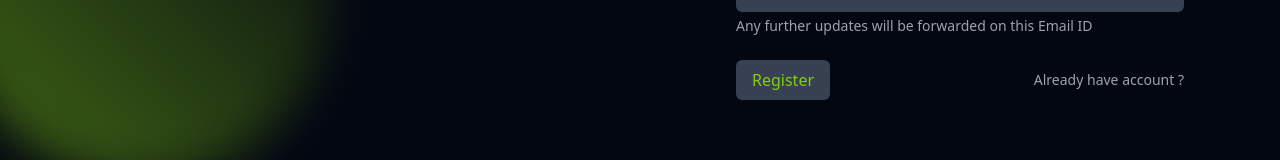
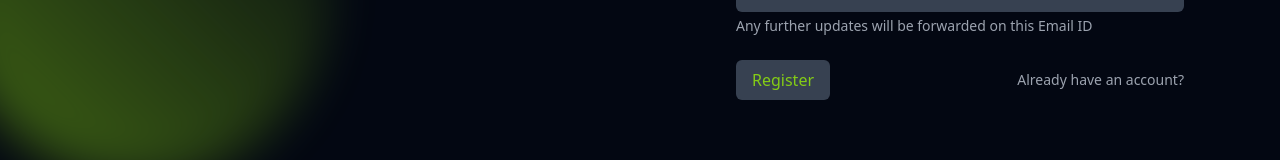
Before and after one commit to ChndrshP/MERN-invoice-gen-frontend, a React (Vite) app: page /signup in a window 1280 px wide. Shown: the part 592-752 px from the top of the page. Built offline with nearby package versions, Linux system fonts and the light colour scheme.

Commit message:
add links

```diff
--- a/src/components/SignupForm.tsx
+++ b/src/components/SignupForm.tsx
@@ -115,9 +115,9 @@
                                 >
                                     Register
                                 </button>
-                                <a href="https://mern-invoice-gen-frontend.vercel.app/login" className="text-sm text-gray-400 hover:underline">
-                                    Already have account ?
-                                </a>
+                                <Link to="/login" className="text-sm text-gray-400 hover:underline">
+                                    Already have an account?
+                                </Link>
                             </div>
                         </form>
                     </div>
```
